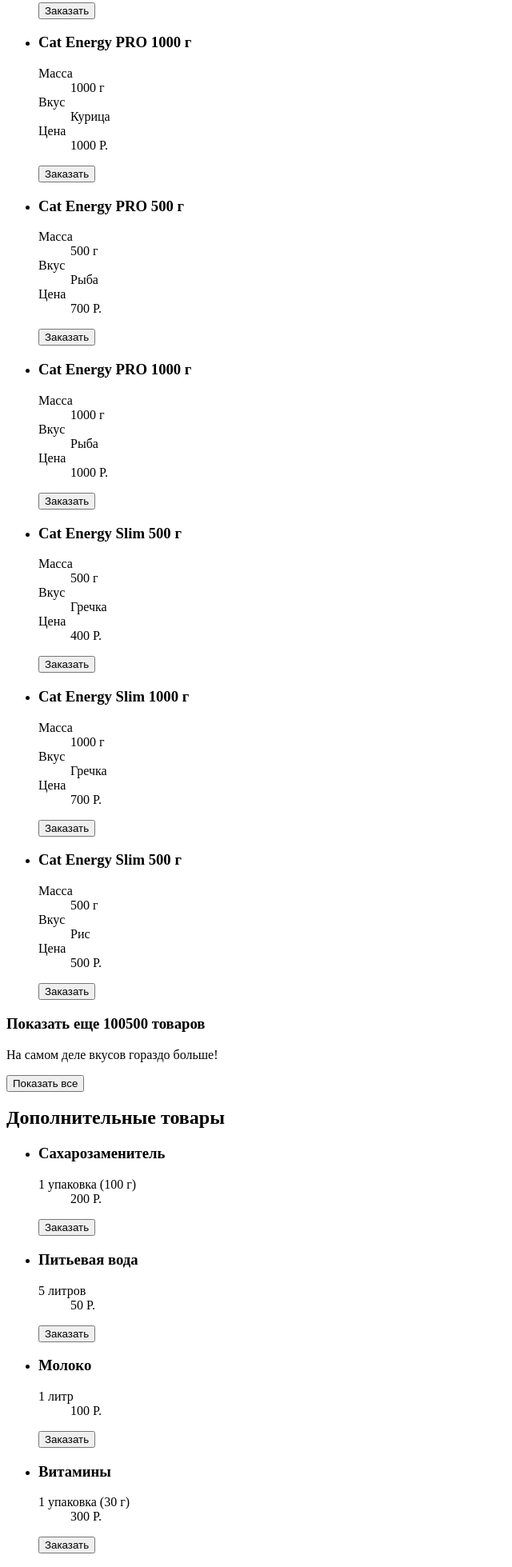
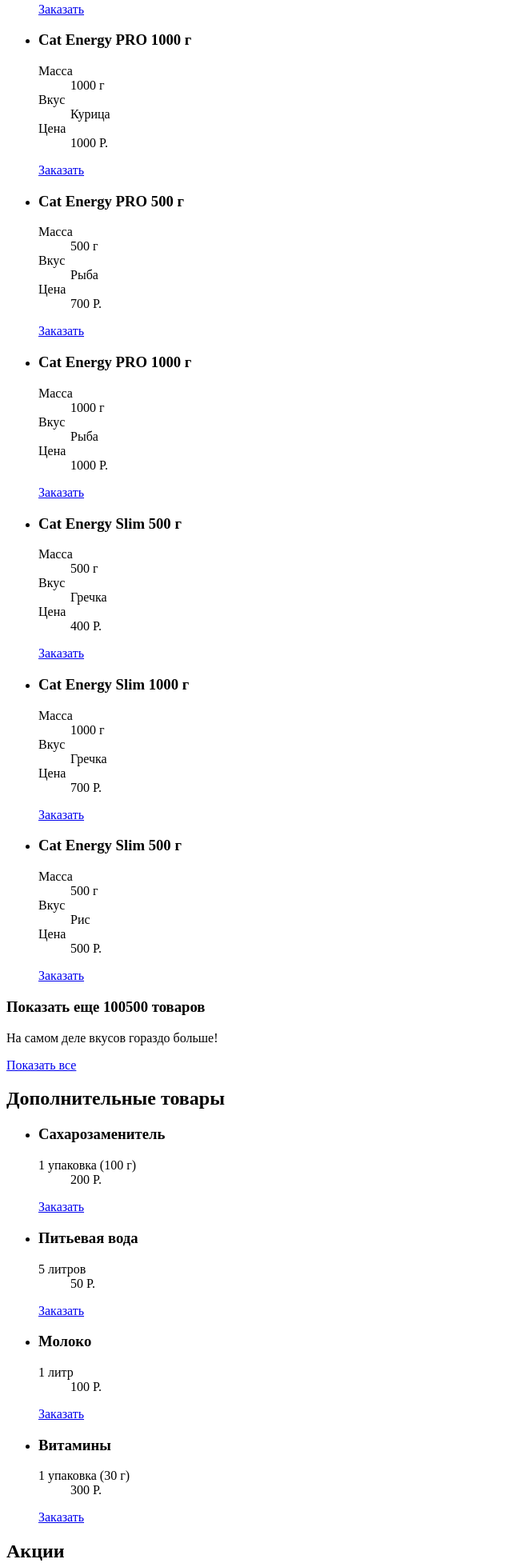
Before and after one commit to evgeniy-br/1685521-cat-energy-23, a website: page source/catalog.html in a window 1280 px wide. Shown: the part 422-2381 px from the top of the page at 80% size, without its empty margins (0-640 px from the left). Drawn offline with Linux system fonts and the light colour scheme.

Commit message:
Замена некоторых кнопок на ссылки, добавление модификаторов чекбоксам и радиокнопкам

```diff
--- a/source/catalog.html
+++ b/source/catalog.html
@@ -53,7 +53,7 @@
                 700 Р.
               </dd>
             </dl>
-            <button class="button-order" type="button">Заказать</button>
+            <a class="link-order" href="#">Заказать</a>
           </li>
           <li class="main-catalog__item main-catalog-item">
             <h3 class="main-catalog-item__title">Cat Energy PRO 1000 г</h3>
@@ -77,7 +77,7 @@
                 1000 Р.
               </dd>
             </dl>
-            <button class="button-order" type="button">Заказать</button>
+            <a class="link-order" href="#">Заказать</a>
           </li>
           <li class="main-catalog__item main-catalog-item">
             <h3 class="main-catalog-item__title">Cat Energy PRO 500 г</h3>
@@ -101,7 +101,7 @@
                 700 Р.
               </dd>
             </dl>
-            <button class="button-order" type="button">Заказать</button>
+            <a class="link-order" href="#">Заказать</a>
           </li>
           <li class="main-catalog__item main-catalog-item">
             <h3 class="main-catalog-item__title">Cat Energy PRO 1000 г</h3>
@@ -125,7 +125,7 @@
                 1000 Р.
               </dd>
             </dl>
-            <button class="button-order" type="button">Заказать</button>
+            <a class="link-order" href="#">Заказать</a>
           </li>
           <li class="main-catalog__item main-catalog-item">
             <h3 class="main-catalog-item__title">Cat Energy Slim 500 г</h3>
@@ -149,7 +149,7 @@
                 400 Р.
               </dd>
             </dl>
-            <button class="button-order" type="button">Заказать</button>
+            <a class="link-order" href="#">Заказать</a>
           </li>
           <li class="main-catalog__item main-catalog-item">
             <h3 class="main-catalog-item__title">Cat Energy Slim 1000 г</h3>
@@ -173,7 +173,7 @@
                 700 Р.
               </dd>
             </dl>
-            <button class="button-order" type="button">Заказать</button>
+            <a class="link-order" href="#">Заказать</a>
           </li>
           <li class="main-catalog__item main-catalog-item">
             <h3 class="main-catalog-item__title">Cat Energy Slim 500 г</h3>
@@ -197,13 +197,13 @@
                 500 Р.
               </dd>
             </dl>
-            <button class="button-order" type="button">Заказать</button>
+            <a class="link-order" href="#">Заказать</a>
           </li>
         </ul>
         <div class="main-catalog__more main-catalog-more">
           <h3 class="main-catalog-more__title">Показать еще 100500 товаров</h3>
           <p class="main-catalog-more__text">На самом деле вкусов гораздо больше!</p>
-          <button class="main-catalog-more__button" type="button">Показать все</button>
+          <a class="main-catalog-more__link" href="#">Показать все</a>
         </div>
       </section>
       <section class="additional-catalog">
@@ -219,7 +219,7 @@
                 200 Р.
               </dd>
             </dl>
-            <button class="button-order" type="button">Заказать</button>
+            <a class="link-order" href="#">Заказать</a>
           </li>
           <li class="additional-catalog__item additional-catalog-item">
             <h3 class="additional-catalog-item__title">Питьевая вода</h3>
@@ -231,7 +231,7 @@
                 50 Р.
               </dd>
             </dl>
-            <button class="button-order" type="button">Заказать</button>
+            <a class="link-order" href="#">Заказать</a>
           </li>
           <li class="additional-catalog__item additional-catalog-item">
             <h3 class="additional-catalog-item__title">Молоко</h3>
@@ -243,7 +243,7 @@
                 100 Р.
               </dd>
             </dl>
-            <button class="button-order" type="button">Заказать</button>
+            <a class="link-order" href="#">Заказать</a>
           </li>
           <li class="additional-catalog__item additional-catalog-item">
             <h3 class="additional-catalog-item__title">Витамины</h3>
@@ -255,7 +255,7 @@
                 300 Р.
               </dd>
             </dl>
-            <button class="button-order" type="button">Заказать</button>
+            <a class="link-order" href="#">Заказать</a>
           </li>
         </ul>
       </section>
```
Also changed, not shown: source/form.html (+14 -14 lines).
